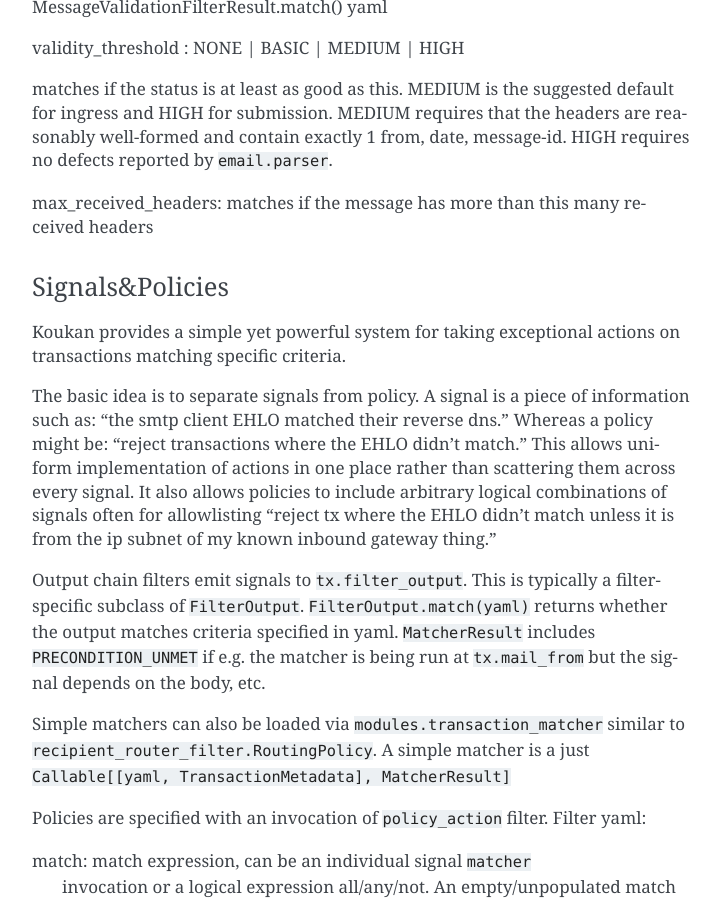
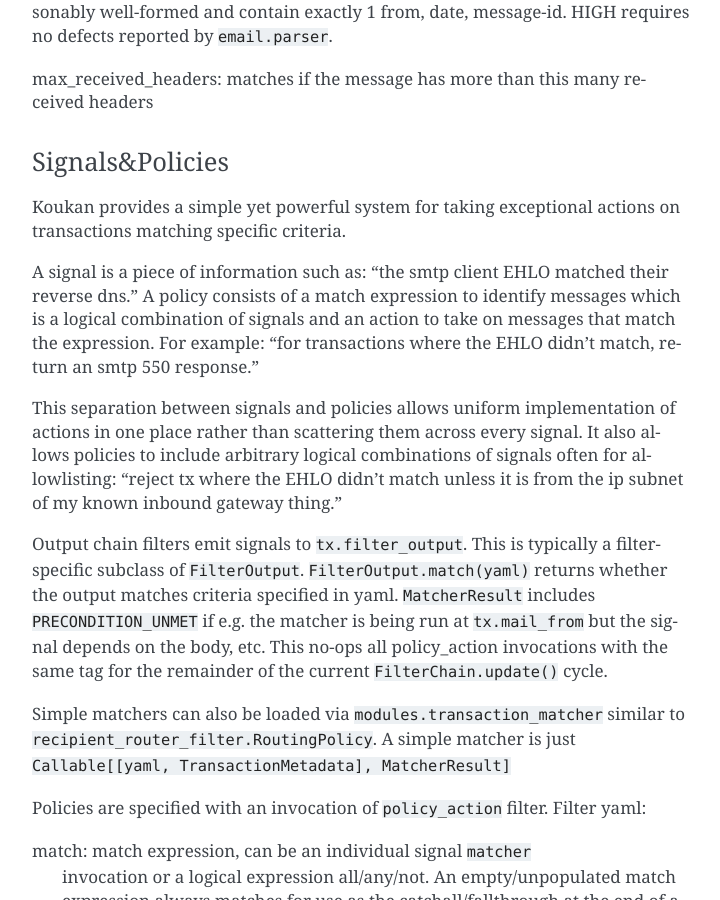
Before and after one commit to jsbucy/koukan, a Sphinx documentation site: the page built from koukan/docs/config.rst, in a window 1280 px wide and 900 px high, scrolled down 5398 px. Shown: the whole window, without its empty margins (388-1108 px from the left). Built offline with Sphinx 7.4.7, drawn with Linux system fonts in a browser that asks for light colours; some of the changed text lies outside the part shown.

Commit message:
update docs, add news chapter

```diff
--- a/koukan/docs/config.rst
+++ b/koukan/docs/config.rst
@@ -258,31 +261,40 @@
 received headers
 
 
+.. _signals:
+
 Signals&Policies
 ----------------
 
 Koukan provides a simple yet powerful system for taking exceptional
 actions on transactions matching specific criteria.
 
-The basic idea is to separate signals from policy. A signal is a
-piece of information such as: "the smtp client EHLO matched their reverse
-dns." Whereas a policy might be: "reject transactions where the EHLO
-didn't match." This allows uniform implementation of actions in one
-place rather than scattering them across every signal. It also allows
-policies to include arbitrary logical combinations of signals often
-for allowlisting "reject tx where the EHLO didn't match unless it is
-from the ip subnet of my known inbound gateway thing."
+A signal is a piece of information such as: "the smtp client EHLO
+matched their reverse dns." A policy consists of a match expression to
+identify messages which is a logical combination of signals and an
+action to take on messages that match the expression. For example:
+"for transactions where the EHLO didn't match, return an smtp 550
+response."
+
+This separation between signals and policies allows uniform
+implementation of actions in one place rather than scattering them
+across every signal. It also allows policies to include arbitrary
+logical combinations of signals often for allowlisting: "reject tx
+where the EHLO didn't match unless it is from the ip subnet of my
+known inbound gateway thing."
 
 Output chain filters emit signals to ``tx.filter_output``. This is
 typically a filter-specific subclass of
 ``FilterOutput``. ``FilterOutput.match(yaml)`` returns whether the
 output matches criteria specified in yaml. ``MatcherResult`` includes
 ``PRECONDITION_UNMET`` if e.g. the matcher is being run at
-``tx.mail_from`` but the signal depends on the body, etc.
+``tx.mail_from`` but the signal depends on the body, etc. This no-ops
+all policy_action invocations with the same tag for the remainder of
+the current ``FilterChain.update()`` cycle.
 
 Simple matchers can also be loaded via ``modules.transaction_matcher``
 similar to ``recipient_router_filter.RoutingPolicy``. A simple matcher
-is a just ``Callable[[yaml, TransactionMetadata], MatcherResult]``
+is just ``Callable[[yaml, TransactionMetadata], MatcherResult]``
 
 Policies are specified with an invocation of ``policy_action``
 filter. Filter yaml:
@@ -374,19 +386,27 @@
 The following built-in filters populate filter_output, cf individual
 filter descriptions (above):
 
-* MessageValidationFilter
-* RemoteHostFilter
-* DkimCheckFilter
-* SpfCheckFilter
+* :ref:`message_validation_filter`
+* :ref:`remote_host_filter`
+* :ref:`dkim_check_filter`
+* :ref:`spf_check_filter`
 
 In addition several simple matchers are available in ``koukan.transaction_matchers``:
 
-network_address: transaction_matchers.match_network_address remote_host cidr
+network_address: transaction_matchers.match_network_address remote_host cidr::
 
-tls: transaction_matchers.match_tls was the transaction received with tls?
+  match:
+    matcher: network_address
+    cidr: 192.168.1.0/24
+
+tls: transaction_matchers.match_tls was the transaction received via
+smtp with tls?
 
 address_list: matches lists of email addresses using the same
 specification as the routing policy AddressListPolicy
+
+smtp_auth: matches if the message was received with smtp
+authentication. Replaces ``relay_auth`` filter
 
 Cluster/k8s
 ===========
--- a/koukan/docs/index.rst
+++ b/koukan/docs/index.rst
@@ -26,3 +26,4 @@
    internals
    plugins
    faq
+   news
```
Also changed, not shown: other parts of koukan/docs/config.rst (+10 -7 lines), koukan/docs/news.rst (added, +39 -0 lines).
